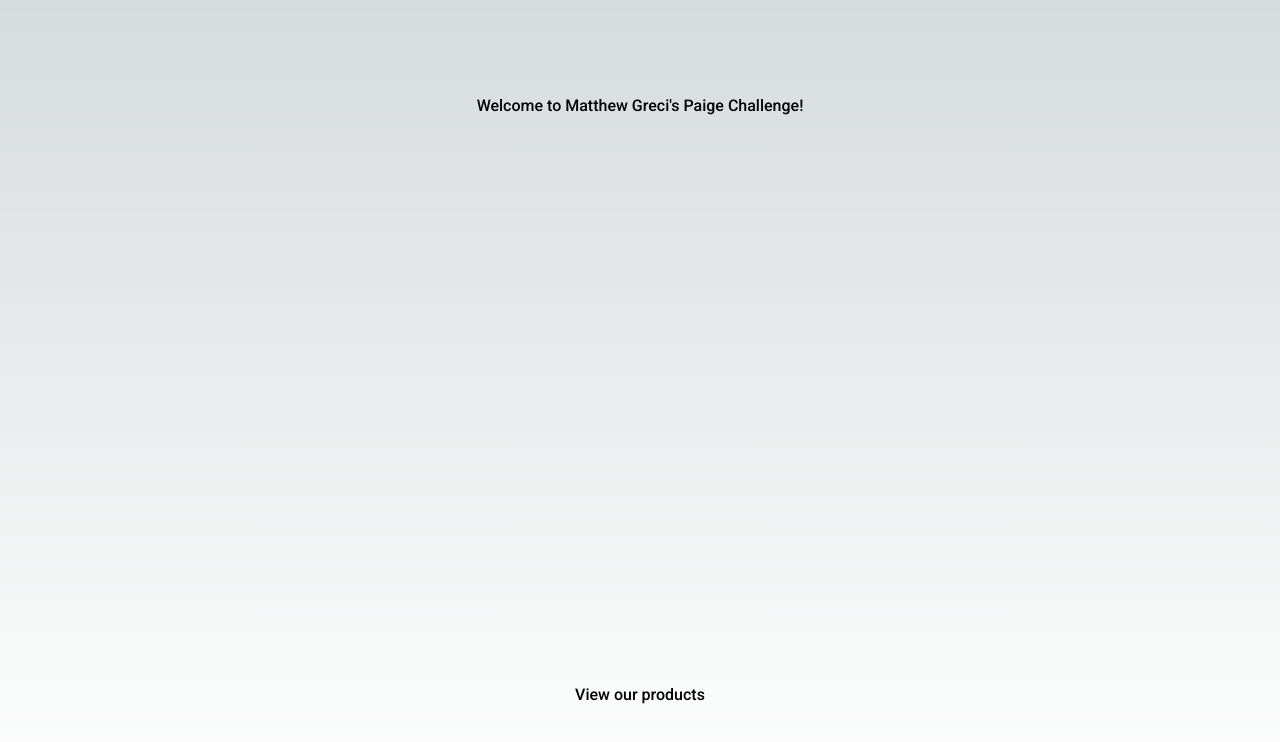
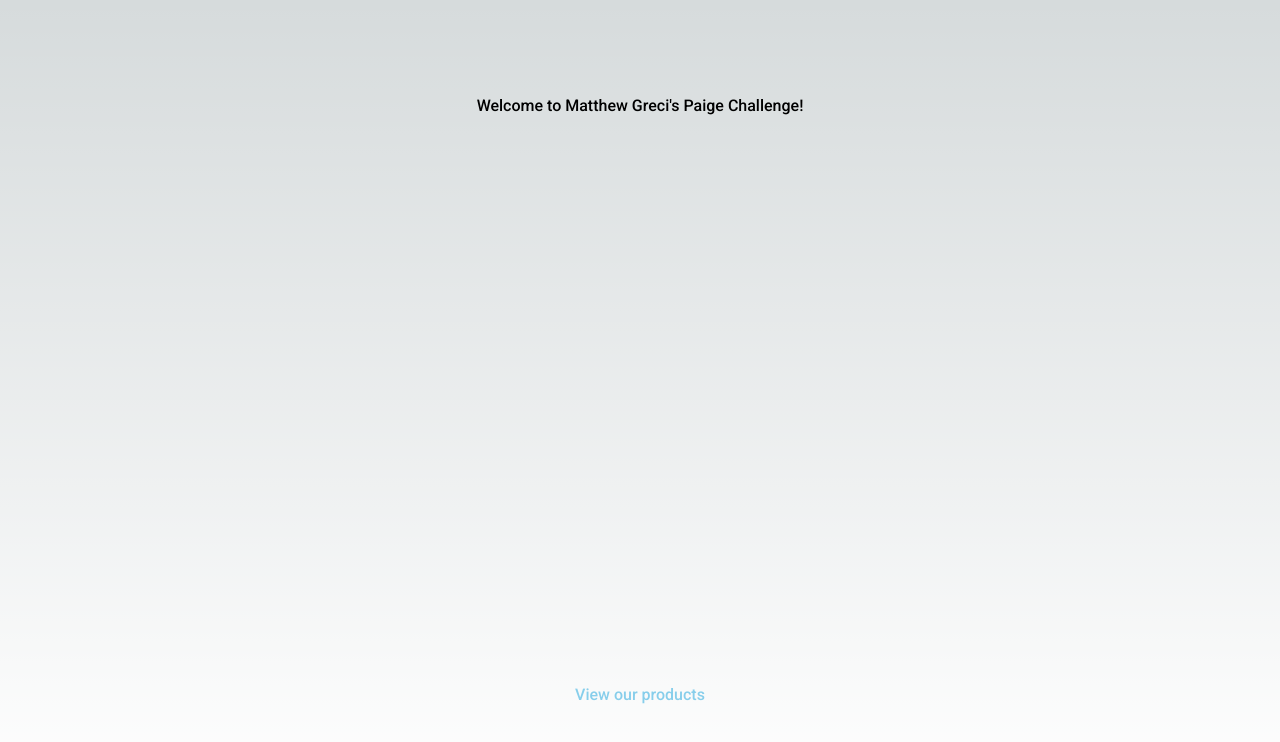
Before and after one commit to mgreci/paige-challenge, a Next.js app: page / in a window 1280 px wide. Shown: the top 742 px of the page. Built offline with nearby package versions, Linux system fonts and the light colour scheme.

Commit message:
all links are blue

```diff
--- a/src/app/globals.css
+++ b/src/app/globals.css
@@ -96,7 +96,7 @@ body {
 }
 
 a {
-  color: inherit;
+  color: skyblue;
   text-decoration: none;
 }
 
```
